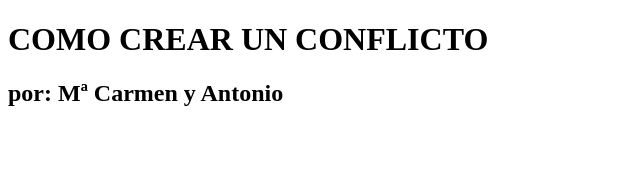
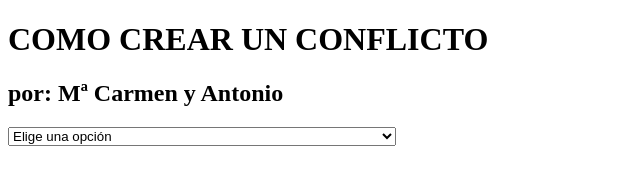
Before and after one commit to antonio-valverde/Conflicto_Duo, a plain HTML site: page index.html in a window 1280 px wide. Shown: the whole page, without its empty margins (0-640 px from the left). Drawn offline with Linux system fonts and the light colour scheme.

Commit message:
creación de select

```diff
--- a/index.html
+++ b/index.html
@@ -8,6 +8,10 @@
 <body>
     <h1>COMO CREAR UN CONFLICTO</h1>
     <h2>por: Mª Carmen y Antonio</h2>
-    <p></p>
+    <select>
+        <option value="1">Elige una opción</option>
+        <option value="2">Codificar los dos en la misma rama</option>
+        <option value="3">Codificar en ramas distintas justo en la misma línea de código</option>
+    </select>
 </body>
 </html>
```
